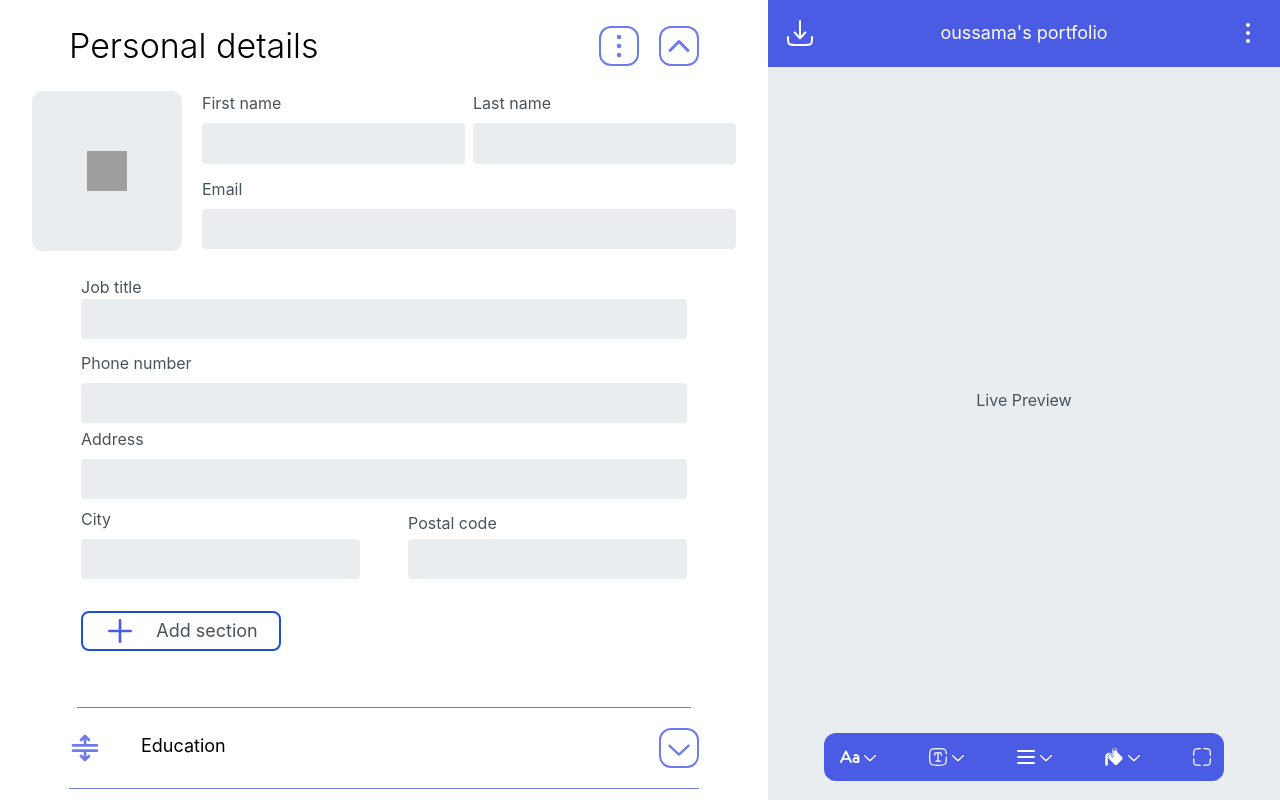
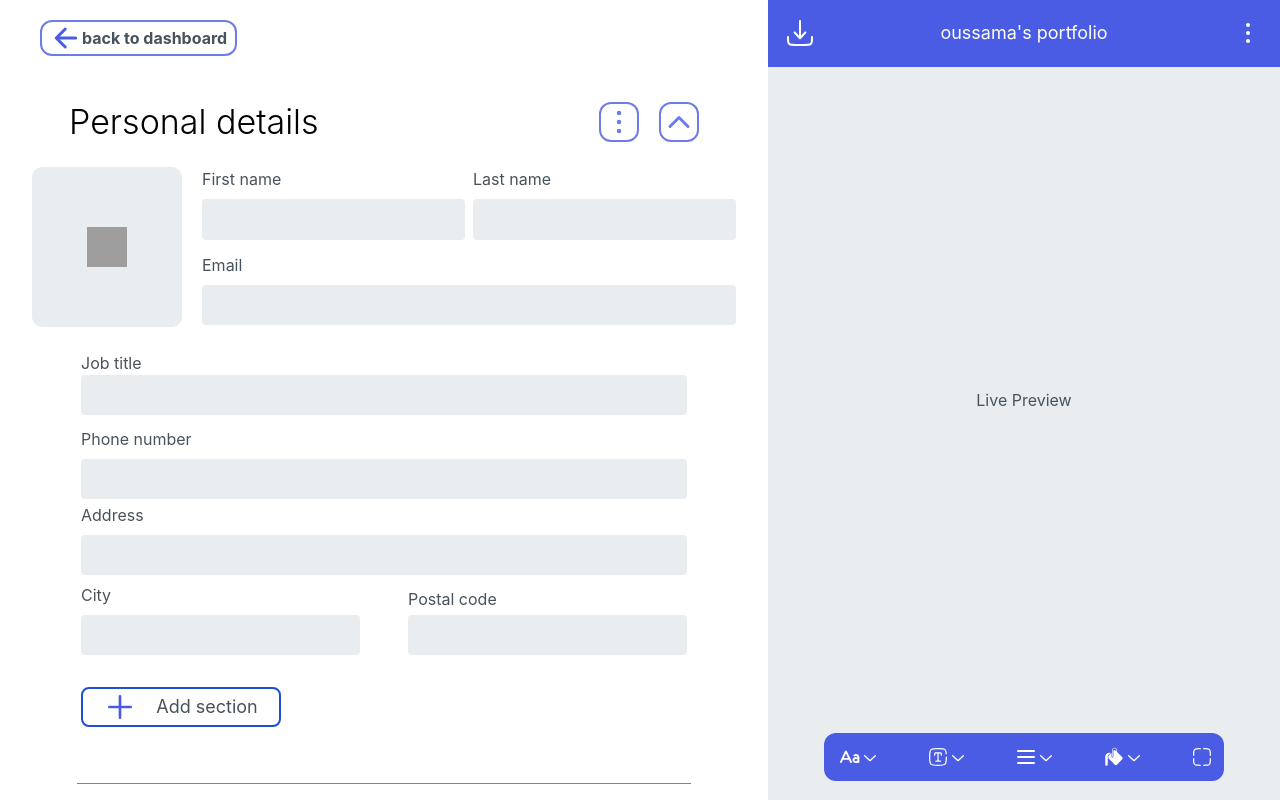
Before and after one commit to Ataa17/ResumeBuilder-Web-app, a React (Create React App) app: page / in a window 1280 px wide. Built offline with nearby package versions, Linux system fonts and the light colour scheme; grey boxes are pictures that could not be loaded.

Commit message:
added button to go back to the dashboard page

```diff
--- a/src/components/EditingPage.js
+++ b/src/components/EditingPage.js
@@ -15,6 +15,8 @@ import p10 from "../assets/chevron-down-svgrepo-comcopy.svg";
 import p11 from "../assets/text-square-svgrepo-com.svg";
 import p12 from "../assets/menu-svgrepo-comcopy.svg";
 import p13 from "../assets/full-screen-svgrepo-com.svg";
+import arrow_back from "../assets/arrow-back.svg";
+
 import tick from "../assets/tick.svg";
 import { DragDropContext, Droppable, Draggable } from "react-beautiful-dnd";
 import d from "../assets/delete.svg";
@@ -217,6 +219,14 @@ export default function EditingPage(props) {
             : "w-3/5 header flex-grow  md:overflow-y-auto"
         }
       >
+        <div className="flex justify-between p-5 mx-auto">
+          <button className="flex justify-center items-center rounded-xl  text-center px-2 ml-5 border-2 rounded-lg hover:scale-110 transition-all duration-200" style={{ borderColor: "#4A5CE4CC" }}>
+            <img src={arrow_back} className=" h-8 w-8  " ></img>
+            <h1 className="font-bold">back to dashboard</h1>
+          </button>
+          <>
+          </>
+        </div>
         <div className="flex flex-row justify-between p-5  items-center max-w-[670px] mx-auto ">
           <h1 className="font-light text-[34px] text-black">
             {" "}
```
Also changed, not shown: src/assets/arrow-back.svg (added).
